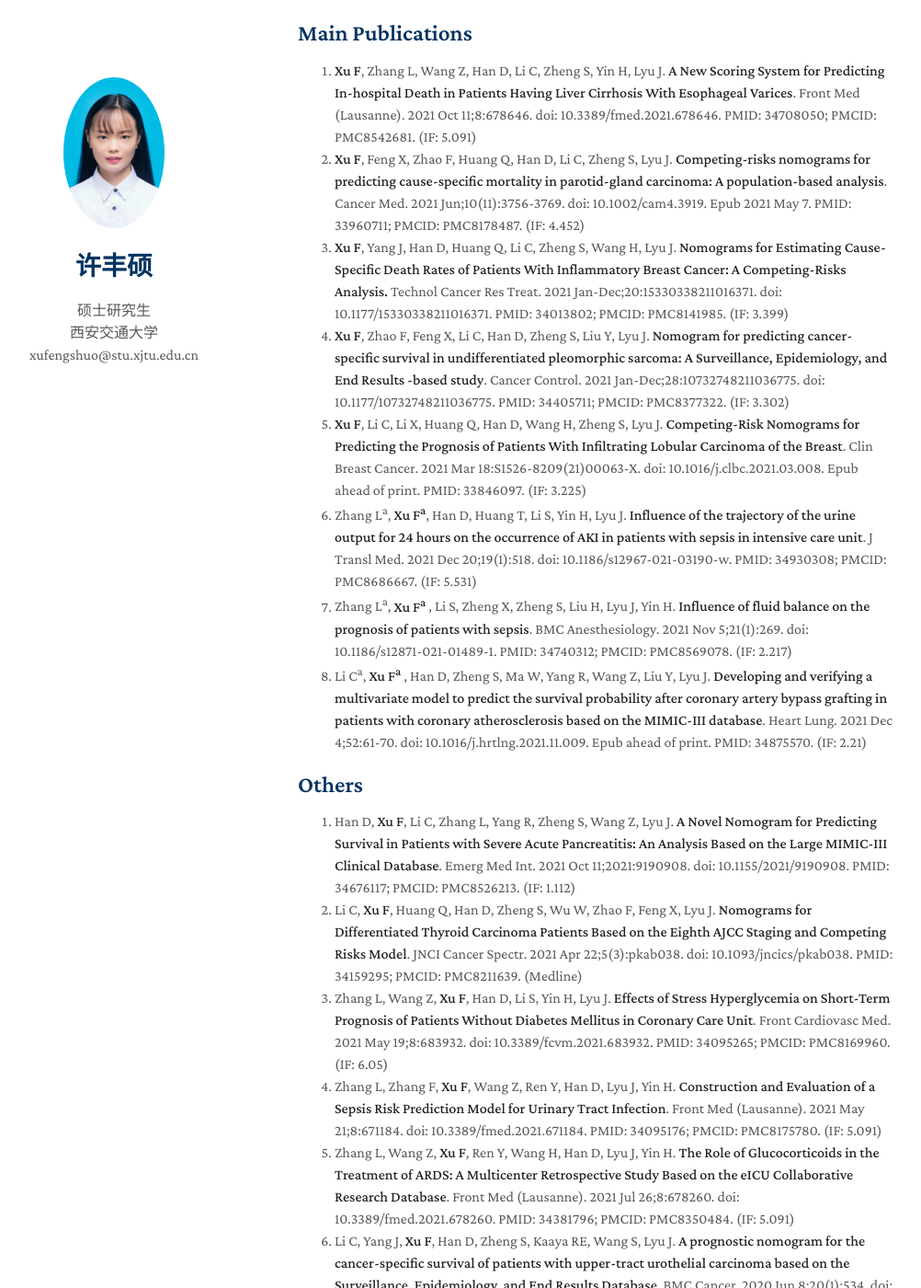
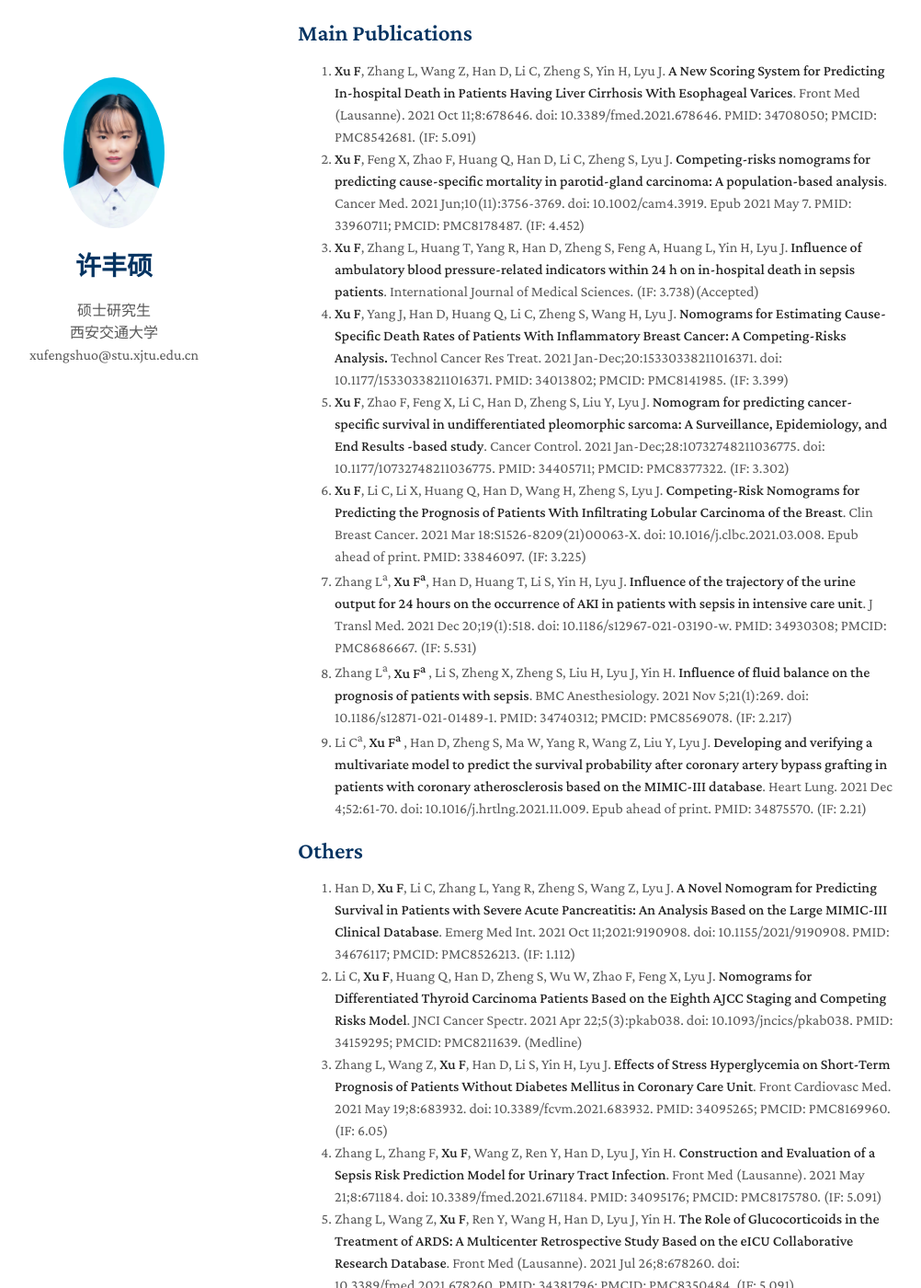
Before and after one commit to XuFengShuo619/CV, a Jekyll site: the page built from index.md, in a window 1280 px wide and 1400 px high, scrolled down 409 px. Shown: the whole window at 92% size, without its empty margins (146-1148 px from the left). Built offline with Jekyll 4.4.1, drawn with Linux system fonts in a browser that asks for light colours; nearby versions of some CDN libraries; a style sheet for code colours, icons or effects is not loaded; our own code applies the rules of GitHub Pages for plain Markdown files; some of the changed text lies outside the part shown.

Commit message:
Update index.md

```diff
--- a/index.md
+++ b/index.md
@@ -23,12 +23,13 @@ layout: homepage
 
 1. **Xu F**, Zhang L, Wang Z, Han D, Li C, Zheng S, Yin H, Lyu J. **A New Scoring System for Predicting In-hospital Death in Patients Having Liver Cirrhosis With Esophageal Varices**. Front Med (Lausanne). 2021 Oct 11;8:678646. doi: 10.3389/fmed.2021.678646. PMID: 34708050; PMCID: PMC8542681. (IF: 5.091)
 2. **Xu F**, Feng X, Zhao F, Huang Q, Han D, Li C, Zheng S, Lyu J. **Competing-risks nomograms for predicting cause-specific mortality in parotid-gland carcinoma: A population-based analysis**. Cancer Med. 2021 Jun;10(11):3756-3769. doi: 10.1002/cam4.3919. Epub 2021 May 7. PMID: 33960711; PMCID: PMC8178487. (IF: 4.452)
-3. **Xu F**, Yang J, Han D, Huang Q, Li C, Zheng S, Wang H, Lyu J. **Nomograms for Estimating Cause-Specific Death Rates of Patients With Inflammatory Breast Cancer: A Competing-Risks Analysis.** Technol Cancer Res Treat. 2021 Jan-Dec;20:15330338211016371. doi: 10.1177/15330338211016371. PMID: 34013802; PMCID: PMC8141985. (IF: 3.399)
-4. **Xu F**, Zhao F, Feng X, Li C, Han D, Zheng S, Liu Y, Lyu J. **Nomogram for predicting cancer-specific survival in undifferentiated pleomorphic sarcoma: A Surveillance, Epidemiology, and End Results -based study**. Cancer Control. 2021 Jan-Dec;28:10732748211036775. doi: 10.1177/10732748211036775. PMID: 34405711; PMCID: PMC8377322. (IF: 3.302)
-5. **Xu F**, Li C, Li X, Huang Q, Han D, Wang H, Zheng S, Lyu J. **Competing-Risk Nomograms for Predicting the Prognosis of Patients With Infiltrating Lobular Carcinoma of the Breast**. Clin Breast Cancer. 2021 Mar 18:S1526-8209(21)00063-X. doi: 10.1016/j.clbc.2021.03.008. Epub ahead of print. PMID: 33846097. (IF: 3.225)
-6. Zhang L<sup>a</sup>, **Xu F<sup>a</sup>**, Han D, Huang T, Li S, Yin H, Lyu J. **Influence of the trajectory of the urine output for 24 hours on the occurrence of AKI in patients with sepsis in intensive care unit**. J Transl Med. 2021 Dec 20;19(1):518. doi: 10.1186/s12967-021-03190-w. PMID: 34930308; PMCID: PMC8686667. (IF: 5.531)
-7. Zhang L<sup>a</sup>, **Xu F<sup>a</sup>** , Li S, Zheng X, Zheng S, Liu H, Lyu J, Yin H. **Influence of fluid balance on the prognosis of patients with sepsis**. BMC Anesthesiology. 2021 Nov 5;21(1):269. doi: 10.1186/s12871-021-01489-1. PMID: 34740312; PMCID: PMC8569078. (IF: 2.217)
-8. Li C<sup>a</sup>, **Xu F<sup>a</sup>** , Han D, Zheng S, Ma W, Yang R, Wang Z, Liu Y, Lyu J. **Developing and verifying a multivariate model to predict the survival probability after coronary artery bypass grafting in patients with coronary atherosclerosis based on the MIMIC-III database**. Heart Lung. 2021 Dec 4;52:61-70. doi: 10.1016/j.hrtlng.2021.11.009. Epub ahead of print. PMID: 34875570. (IF: 2.21)
+3. **Xu F**, Zhang L, Huang T, Yang R, Han D, Zheng S, Feng A, Huang L, Yin H, Lyu J. **Influence of ambulatory blood pressure-related indicators within 24 h on in-hospital death in sepsis patients**. International Journal of Medical Sciences. (IF: 3.738)(Accepted)
+4. **Xu F**, Yang J, Han D, Huang Q, Li C, Zheng S, Wang H, Lyu J. **Nomograms for Estimating Cause-Specific Death Rates of Patients With Inflammatory Breast Cancer: A Competing-Risks Analysis.** Technol Cancer Res Treat. 2021 Jan-Dec;20:15330338211016371. doi: 10.1177/15330338211016371. PMID: 34013802; PMCID: PMC8141985. (IF: 3.399)
+5. **Xu F**, Zhao F, Feng X, Li C, Han D, Zheng S, Liu Y, Lyu J. **Nomogram for predicting cancer-specific survival in undifferentiated pleomorphic sarcoma: A Surveillance, Epidemiology, and End Results -based study**. Cancer Control. 2021 Jan-Dec;28:10732748211036775. doi: 10.1177/10732748211036775. PMID: 34405711; PMCID: PMC8377322. (IF: 3.302)
+6. **Xu F**, Li C, Li X, Huang Q, Han D, Wang H, Zheng S, Lyu J. **Competing-Risk Nomograms for Predicting the Prognosis of Patients With Infiltrating Lobular Carcinoma of the Breast**. Clin Breast Cancer. 2021 Mar 18:S1526-8209(21)00063-X. doi: 10.1016/j.clbc.2021.03.008. Epub ahead of print. PMID: 33846097. (IF: 3.225)
+7. Zhang L<sup>a</sup>, **Xu F<sup>a</sup>**, Han D, Huang T, Li S, Yin H, Lyu J. **Influence of the trajectory of the urine output for 24 hours on the occurrence of AKI in patients with sepsis in intensive care unit**. J Transl Med. 2021 Dec 20;19(1):518. doi: 10.1186/s12967-021-03190-w. PMID: 34930308; PMCID: PMC8686667. (IF: 5.531)
+8. Zhang L<sup>a</sup>, **Xu F<sup>a</sup>** , Li S, Zheng X, Zheng S, Liu H, Lyu J, Yin H. **Influence of fluid balance on the prognosis of patients with sepsis**. BMC Anesthesiology. 2021 Nov 5;21(1):269. doi: 10.1186/s12871-021-01489-1. PMID: 34740312; PMCID: PMC8569078. (IF: 2.217)
+9. Li C<sup>a</sup>, **Xu F<sup>a</sup>** , Han D, Zheng S, Ma W, Yang R, Wang Z, Liu Y, Lyu J. **Developing and verifying a multivariate model to predict the survival probability after coronary artery bypass grafting in patients with coronary atherosclerosis based on the MIMIC-III database**. Heart Lung. 2021 Dec 4;52:61-70. doi: 10.1016/j.hrtlng.2021.11.009. Epub ahead of print. PMID: 34875570. (IF: 2.21)
 
 ## Others
 
```
Also changed, not shown: other parts of index.md (+1 -1 lines).
